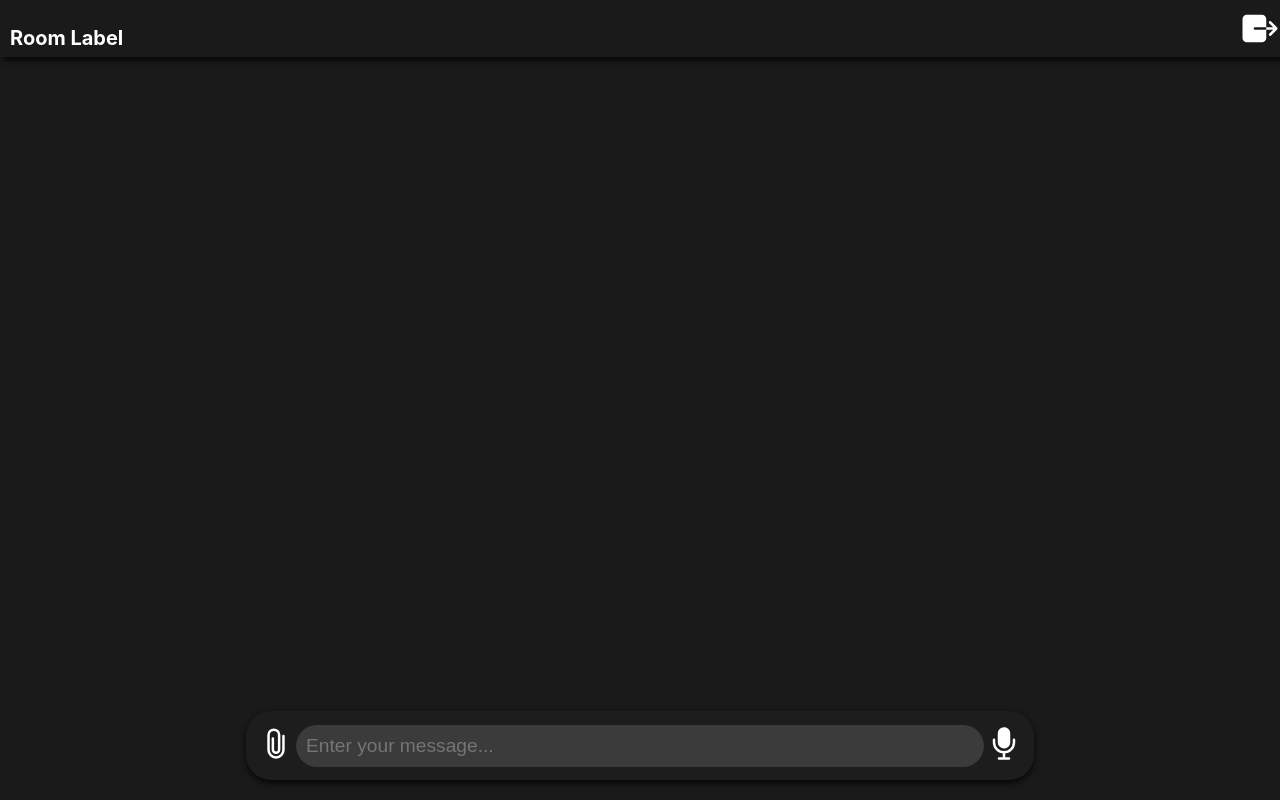
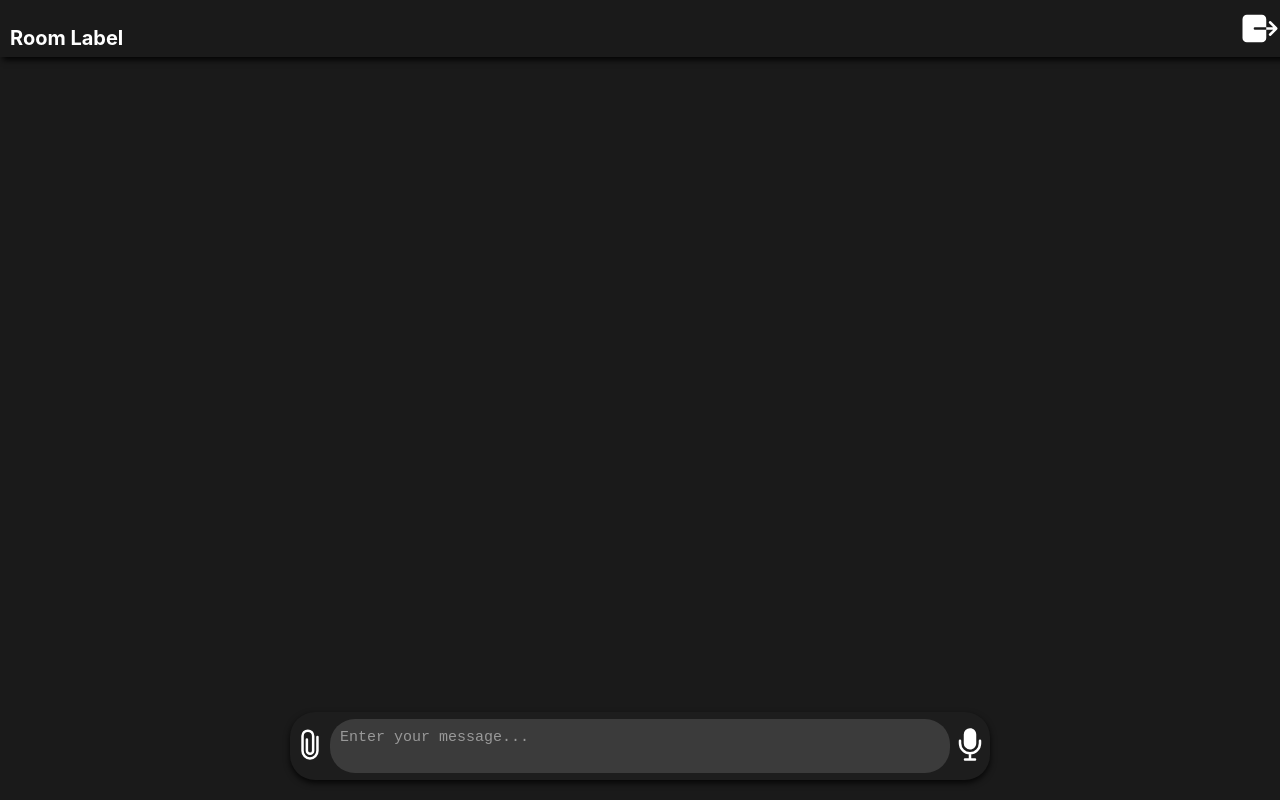
Before and after one commit to darshan-golchha/vtalk-frontend, a React (Create React App) app: page /chat/1/1 in a window 1280 px wide. Built offline with nearby package versions, Linux system fonts and the light colour scheme; sample sign-in values are in the browser's storage.

Commit message:
Resolving input box bug

```diff
--- a/src/components/ChatRoom.js
+++ b/src/components/ChatRoom.js
@@ -150,6 +150,27 @@ const ChatPage = () => {
     console.log(err);
   };
 
+  useEffect(() => {
+    const textarea = inputRef.current;
+    if (textarea) {
+      const resizeTextarea = () => {
+        textarea.style.height = 'auto';
+        textarea.style.height = `${Math.min(textarea.scrollHeight, window.innerHeight * 0.6)}px`;
+      };
+
+      // Initially resize to fit content
+      resizeTextarea();
+
+      // Add event listener for input event
+      textarea.addEventListener('input', resizeTextarea);
+
+      // Clean up the event listener
+      return () => {
+        textarea.removeEventListener('input', resizeTextarea);
+      };
+    }
+  }, []);
+
   const handleMessage = (event) => {
     const { value } = event.target;
     setUserData({ ...userData, "message": value });
@@ -158,7 +179,6 @@ const ChatPage = () => {
   const sendValue = async (event) => {
     event.preventDefault();
     setUserData({ ...userData, "connected": true });
-    console.log('disabling...');
     disableAllInputs();
 
     let fileUrl = null;
@@ -202,8 +222,9 @@ const ChatPage = () => {
       setFile(null);
       setUploadProgress(0);
     }
-    console.log('Message sent');
-    console.log('enabling...');
+    if (inputRef.current) {
+      inputRef.current.style.height = 'auto'; // Reset height after sending
+    }
     enableAllInputs();
   };
 
@@ -373,13 +394,16 @@ const ChatPage = () => {
             <label htmlFor="file-upload">
               <IoAttach className='file-upload-button' />
             </label>
-            <input
-              type="text"
+            <textarea
               className="input-message"
               placeholder="Enter your message..."
               value={userData.message}
               onChange={handleMessage}
-              onSubmit={sendValue}
+              onKeyDown={(e) => {
+                if (e.key === 'Enter' && !e.shiftKey) {
+                  sendValue(e);
+                }
+              }}
               ref={inputRef}
             />
             {!userData.message && !file && (
--- a/src/css/chatroom.css
+++ b/src/css/chatroom.css
@@ -75,14 +75,16 @@
 
 .send-message {
   display: flex;
-  padding: 10px;
   border: #fff;
   border-radius: 25px;
   background-color: #1d1d1d;
+  padding-top: 7px;
+  padding-bottom: 7px;
   box-shadow: 0 3px 6px rgba(0, 0, 0, 0.8);
   margin-bottom: 10px;
-  width: 100%;
   align-items: center;
+  width: 95vw;
+  max-width: 700px;
 
 }
 
@@ -104,12 +106,26 @@
   color: #ffffff;
   background-color: rgb(59, 59, 59);
   padding: 10px;
-  flex-grow: 1;
+  width: 100%;
+  resize: none; /* Prevent manual resizing */
+  overflow: auto; /* Show scrollbar when max height is reached */
+  text-overflow: ellipsis;
+  word-break: break-word;
+  text-wrap: wrap;
+  max-height: 60vh; /* Set a maximum height */
+  box-sizing: border-box; /* Include padding in height */
+  font-size: 15px;
 }
 
 .input-message:focus {
   outline: none;
 }
+
+.input-message::placeholder {
+  color: #999; /* Placeholder text color */
+}
+
+
 
 .leave-button {
   background-color: inherit;
@@ -248,8 +264,7 @@
   height: 45px;
 }
 .send-button{
-  background-color: inherit;
-  width: 40px;
+  background-color: transparent;
   height: 45px;
   transition: 0.3s;
   opacity: 1;
@@ -270,14 +285,20 @@
   background-color: #76c7c0;
   transition: width 0.3s;
 }
-.media-content a{
-  color: #fff;
+.media-content a {
+  color: #3498db; /* A more vibrant color for better visibility */
   text-decoration: none;
-  background-color:#242424;
-  padding: 2px;
-  border-radius: 5px;
-  margin: 5px;
+  background-color: #2c2c2c; /* Slightly lighter background for contrast */
+  padding: 5px 10px; /* Increased padding for better spacing */
+  border-radius: 8px; /* More rounded corners */
+  margin: 5px 0; /* Adjusted margin for spacing between links */
   text-overflow: ellipsis;
-  word-break: break-all;
+  word-break: break-word; /* Changed to 'break-word' for better word wrapping */
   display: inline-block;
+  transition: background-color 0.3s, color 0.3s; /* Smooth transition for hover effects */
 }
+
+.media-content a:hover {
+  background-color: #3a3a3a; /* Darker background on hover */
+  color: #fff; /* Change text color to white on hover */
+}
```
